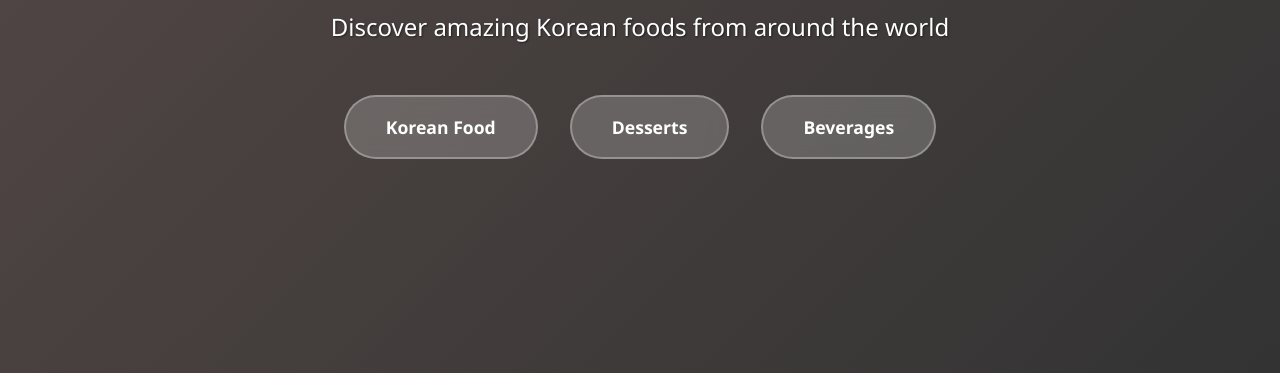
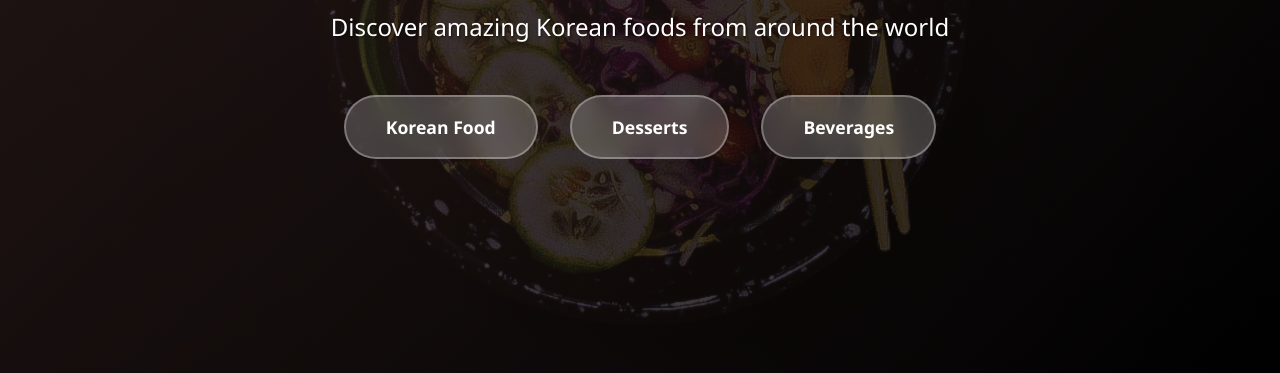
Before and after one commit to Devyang1928/The-Shakespear-Menu, a plain HTML site: page index.html in a window 1280 px wide. Shown: the part 427-800 px from the top of the page. Drawn offline with Linux system fonts and the light colour scheme; the site is published under a folder, as on GitHub Pages, so addresses that start at the root find nothing.

Commit message:
Update index.html

```diff
--- a/index.html
+++ b/index.html
@@ -111,7 +111,7 @@
         .hero {
             height: 100vh;
             background: linear-gradient(135deg, rgba(44, 28, 26, 0.8), rgba(0, 0, 0, 0.8)),
-                        url('/background.jpeg') center/cover;
+                        url('background.jpeg') center/cover;
             display: flex;
             align-items: center;
             justify-content: center;
```
